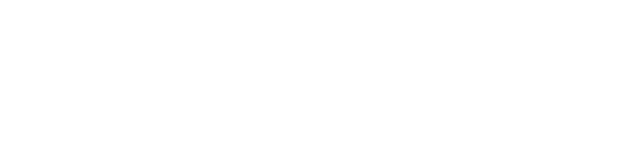
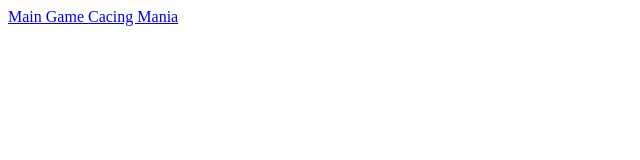
Before and after one commit to jackpotzzz/Jack, a plain HTML site: page index.html in a window 1280 px wide. Shown: the whole page, without its empty margins (0-640 px from the left). Drawn offline with Linux system fonts and the light colour scheme.

Commit message:
Update index.html

```diff
--- a/index.html
+++ b/index.html
@@ -5,6 +5,6 @@
         <title>★ MANTAP ★</title>
     </head>
     <body>
-
+        <a href="snake.html">Main Game Cacing Mania</a>
     </body>
 </html>
```
